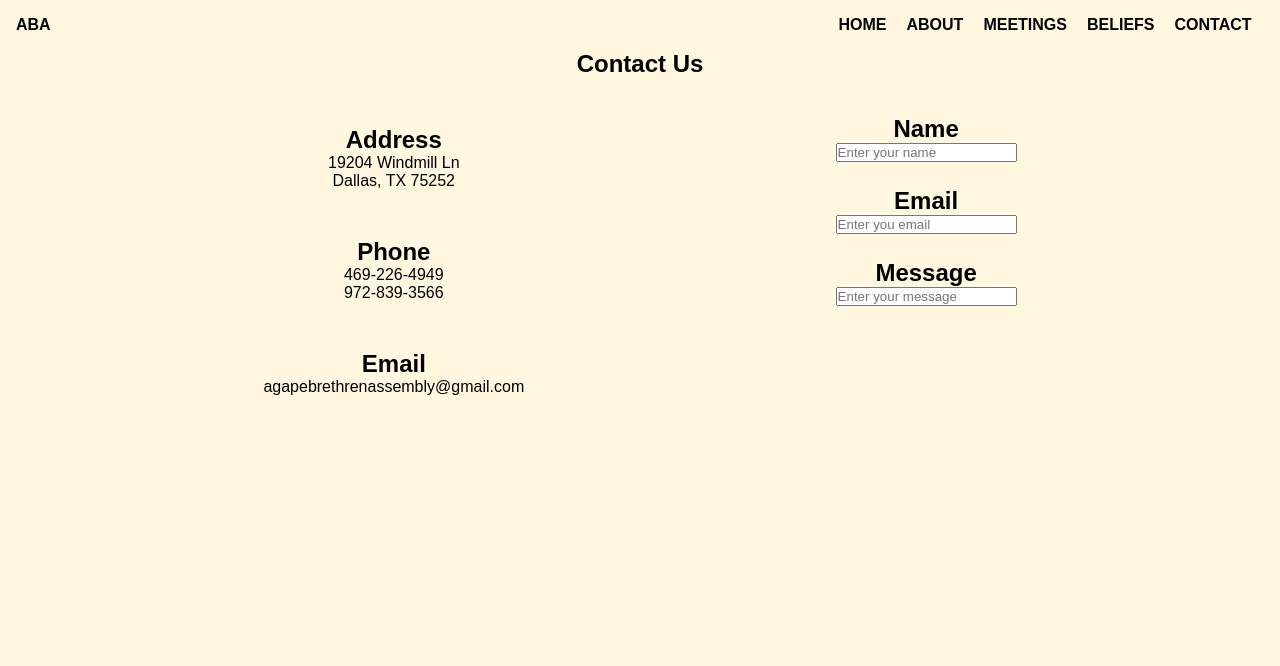
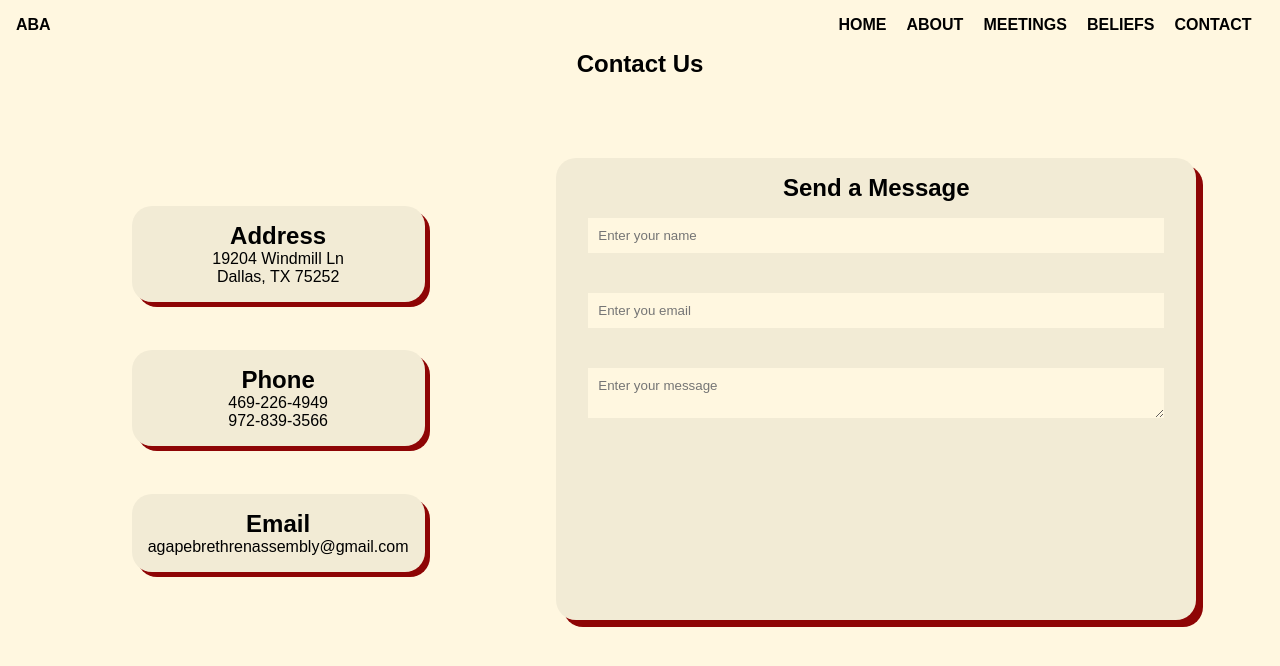
Before and after one commit to NoelVarghese2006/ABA_Official, a Next.js app in the folder a/: page /contact in a window 1280 px wide. Shown: the top 666 px of the page. Built offline with nearby package versions, Linux system fonts and the light colour scheme.

Commit message:
created css textbox styling

```diff
--- a/a/pages/contact.js
+++ b/a/pages/contact.js
@@ -26,22 +26,16 @@ export default function Contact() {
                     </div>
                 </div>
                 <form className="contact-form">
+                    <h1>Send a Message</h1>
                     <div className="input-box">
-                        <h1>Name</h1>
                         <input
                         className="input-box"
                         name="name"
                         placeholder="Enter your name"/>
-                    </div>
-                    <div className="input-box">
-                        <h1>Email</h1>
                         <input
                         name="email"
                         placeholder="Enter you email" />
-                    </div>
-                    <div className="input-box">
-                        <h1>Message</h1>
-                        <input
+                        <textarea
                         name='content'
                         placeholder="Enter your message" />
                     </div>
--- a/a/styles/contact.css
+++ b/a/styles/contact.css
@@ -1,20 +1,46 @@
 .contact-elements {
     display: flex;
     justify-content: space-evenly;
+    margin-top: 10vh;
 }
 .contact-form {
-    backdrop-filter: brightness;
+    backdrop-filter: brightness(95%);
+    border-radius: 20px;
+    box-shadow: 7px 7px#8E0505;
+    padding: 1em;
+    width: 50vw;
+    display: flex;
+    flex-direction: column;
 }
 .info {
     margin: 3em;
+    backdrop-filter: brightness(95%);
+    border-radius: 20px;
+    box-shadow: 5px 5px#8E0505;
+    padding: 1em;
 }
 .input-box {
-    margin: 3em;
     display: flex;
-    justify-content: center;
     flex-direction: column;
-    height: 3vh;
+    gap: 5vh;
+    margin: 1em;
 }
-.input-box input {
+.input-box input, textarea {
     margin: 0;
+    width: inherit;
+    height: max-content;
+    border: none;
+    padding: 10px;
+    background-color: #FFF7E0;
 }
+.input-box textarea {
+    resize: vertical;
+}
+.input-box textarea:focus {
+    background-color: #FF6969;
+    color: #FFF7E0;
+}
+.input-box input:focus {
+    background-color: #FF6969;
+    color: #FFF7E0;
+}
```
